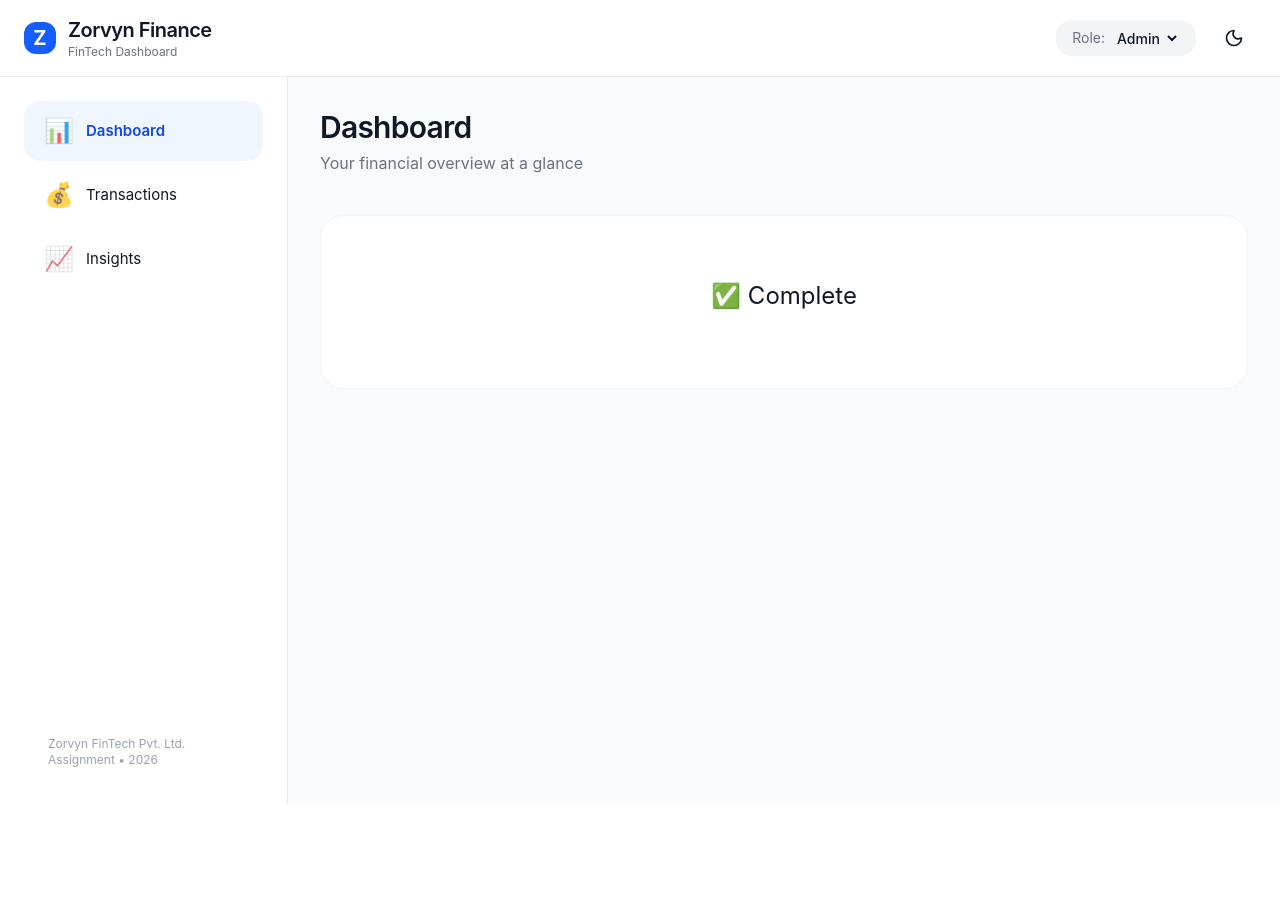
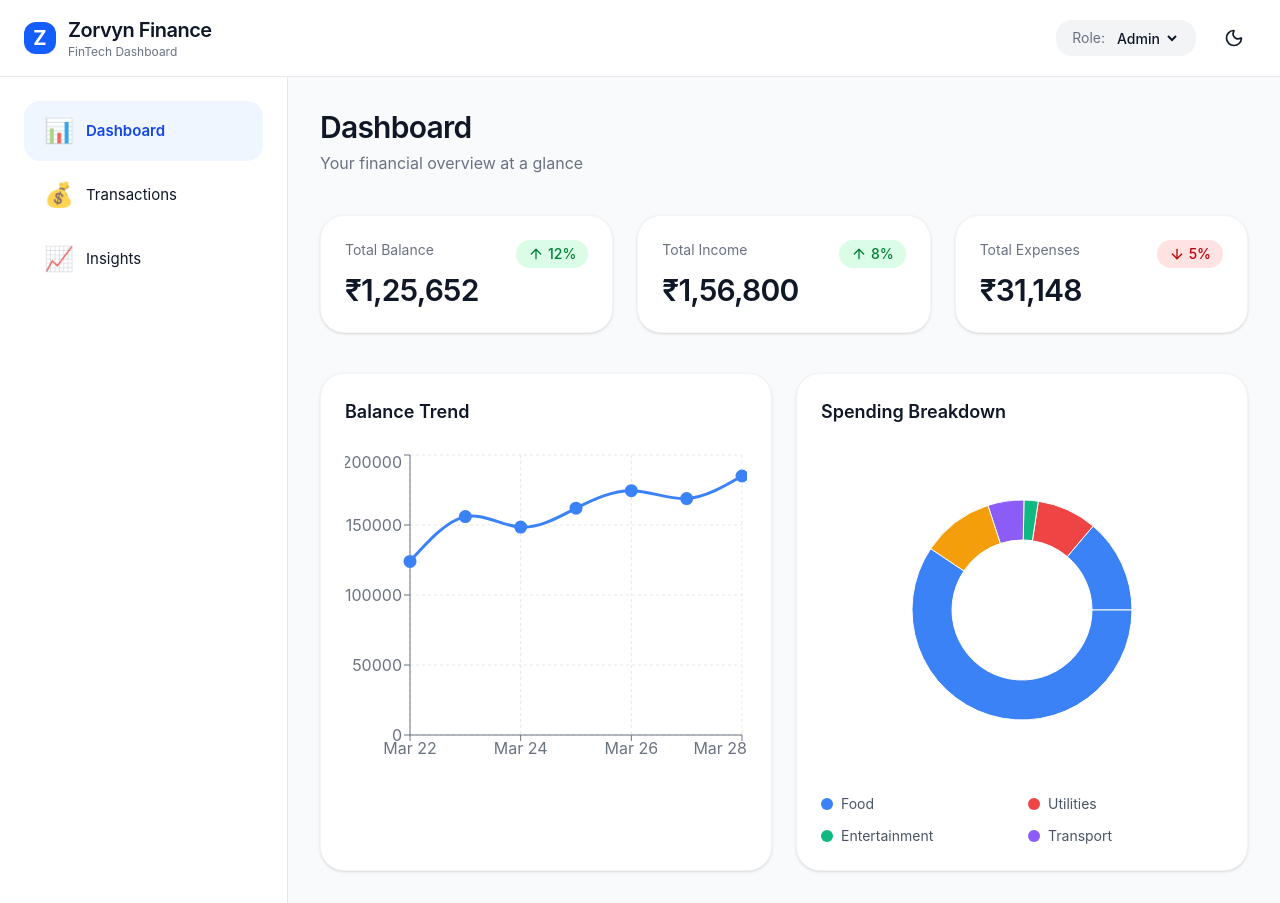
Before and after one commit to AswinRaj1123/Zorvyn_Assignment, a React (Vite) app in the folder finance-dashboard/: page / in a window 1280 px wide. Before the commit the page ends 804 px from the top, so only its background shows below. Built offline with nearby package versions, Linux system fonts and the light colour scheme.

Commit message:
feat: add summary and finance charts components to dashboard

```diff
--- a/finance-dashboard/src/App.jsx
+++ b/finance-dashboard/src/App.jsx
@@ -1,6 +1,9 @@
 import { useEffect, useState } from 'react';
 import { Menu, X, Sun, Moon } from 'lucide-react';
 import useStore from './store/useStore';
+import SummaryCard from './components/dashboard/SummaryCard';
+import FinanceCharts from './components/dashboard/FinanceCharts';
+import Card from './components/ui/Card';
 
 function App() {
   const {
@@ -10,17 +13,26 @@ function App() {
     setRole,
     darkMode,
     toggleDarkMode,
+    transactions,
   } = useStore();
 
-  const [isSidebarOpen, setIsSidebarOpen] = useState(false); // keep local for mobile
+  const [isSidebarOpen, setIsSidebarOpen] = useState(false);
 
-  // Sync dark mode on load
+  // Calculate Summary
+  const totalIncome = transactions
+    .filter(t => t.type === 'income')
+    .reduce((sum, t) => sum + t.amount, 0);
+
+  const totalExpense = transactions
+    .filter(t => t.type === 'expense')
+    .reduce((sum, t) => sum + t.amount, 0);
+
+  const totalBalance = totalIncome - totalExpense;
+
+  // Sync dark mode
   useEffect(() => {
-    if (darkMode) {
-      document.documentElement.classList.add('dark');
-    } else {
-      document.documentElement.classList.remove('dark');
-    }
+    if (darkMode) document.documentElement.classList.add('dark');
+    else document.documentElement.classList.remove('dark');
   }, [darkMode]);
 
   const navItems = [
@@ -31,7 +43,7 @@ function App() {
 
   return (
     <div className={`min-h-screen bg-gray-50 dark:bg-gray-950 text-gray-900 dark:text-gray-100 transition-colors duration-200`}>
-      {/* Header */}
+      {/* Header - Same as Day 2 */}
       <header className="bg-white dark:bg-gray-900 border-b border-gray-200 dark:border-gray-800 sticky top-0 z-50">
         <div className="max-w-7xl mx-auto px-6 py-4 flex items-center justify-between">
           <div className="flex items-center gap-3">
@@ -45,7 +57,6 @@ function App() {
           </div>
 
           <div className="flex items-center gap-4">
-            {/* Role Switch */}
             <div className="flex items-center gap-2 bg-gray-100 dark:bg-gray-800 px-4 py-2 rounded-2xl text-sm">
               <span className="text-gray-500 dark:text-gray-400">Role:</span>
               <select
@@ -58,7 +69,6 @@ function App() {
               </select>
             </div>
 
-            {/* Dark Mode Toggle */}
             <button
               onClick={toggleDarkMode}
               className="p-3 rounded-2xl hover:bg-gray-100 dark:hover:bg-gray-800 transition-all active:scale-95"
@@ -66,7 +76,6 @@ function App() {
               {darkMode ? <Sun size={20} /> : <Moon size={20} />}
             </button>
 
-            {/* Mobile Menu */}
             <button
               onClick={() => setIsSidebarOpen(!isSidebarOpen)}
               className="lg:hidden p-3"
@@ -78,7 +87,7 @@ function App() {
       </header>
 
       <div className="flex max-w-7xl mx-auto">
-        {/* Sidebar */}
+        {/* Sidebar - Same as Day 2 */}
         <aside className={`${isSidebarOpen ? 'block' : 'hidden'} lg:block w-72 bg-white dark:bg-gray-900 border-r border-gray-200 dark:border-gray-800 min-h-[calc(100vh-73px)] p-6`}>
           <nav className="space-y-1">
             {navItems.map((item) => (
@@ -99,28 +108,50 @@ function App() {
               </button>
             ))}
           </nav>
-
-          <div className="absolute bottom-8 px-6 text-xs text-gray-400 dark:text-gray-500">
-            Zorvyn FinTech Pvt. Ltd.<br />
-            Assignment • 2026
-          </div>
         </aside>
 
         {/* Main Content */}
         <main className="flex-1 p-6 lg:p-8">
-          <div className="mb-10">
-            <h2 className="text-3xl font-semibold capitalize tracking-tight">{activeTab}</h2>
-            <p className="text-gray-500 dark:text-gray-400 mt-1.5">
-              {activeTab === 'dashboard' && 'Your financial overview at a glance'}
-              {activeTab === 'transactions' && 'Track and manage all your transactions'}
-              {activeTab === 'insights' && 'Smart insights from your spending patterns'}
-            </p>
-          </div>
+          {activeTab === 'dashboard' && (
+            <>
+              <div className="mb-10">
+                <h2 className="text-3xl font-semibold tracking-tight">Dashboard</h2>
+                <p className="text-gray-500 dark:text-gray-400 mt-1.5">Your financial overview at a glance</p>
+              </div>
 
-          {/* Placeholder for now */}
-          <div className="bg-white dark:bg-gray-900 rounded-3xl border border-gray-100 dark:border-gray-800 p-16 text-center">
-            <p className="text-2xl mb-3">✅ Complete</p>
-          </div>
+              {/* Summary Cards */}
+              <div className="grid grid-cols-1 md:grid-cols-3 gap-6 mb-10">
+                <SummaryCard
+                  title="Total Balance"
+                  value={totalBalance}
+                  change={12}
+                />
+                <SummaryCard
+                  title="Total Income"
+                  value={totalIncome}
+                  change={8}
+                />
+                <SummaryCard
+                  title="Total Expenses"
+                  value={totalExpense}
+                  change={-5}
+                />
+              </div>
+
+              {/* Charts */}
+              <FinanceCharts transactions={transactions} />
+            </>
+          )}
+
+          {activeTab === 'transactions' && (
+            <div className="bg-white dark:bg-gray-900 rounded-3xl p-12 text-center border border-gray-100 dark:border-gray-800">
+            </div>
+          )}
+
+          {activeTab === 'insights' && (
+            <div className="bg-white dark:bg-gray-900 rounded-3xl p-12 text-center border border-gray-100 dark:border-gray-800">
+            </div>
+          )}
         </main>
       </div>
     </div>
--- /dev/null
+++ b/finance-dashboard/src/components/dashboard/FinanceCharts.jsx
@@ -0,0 +1,109 @@
+import { LineChart, Line, XAxis, YAxis, CartesianGrid, Tooltip, ResponsiveContainer, PieChart, Pie, Cell } from 'recharts';
+import Card from '../ui/Card';
+
+const COLORS = ['#3b82f6', '#ef4444', '#10b981', '#8b5cf6', '#f59e0b'];
+
+const FinanceCharts = ({ transactions }) => {
+  // Prepare data for Balance Trend (Last 7 days - simplified)
+  const balanceTrendData = [
+    { day: 'Mar 22', balance: 124000 },
+    { day: 'Mar 23', balance: 156000 },
+    { day: 'Mar 24', balance: 148500 },
+    { day: 'Mar 25', balance: 162000 },
+    { day: 'Mar 26', balance: 174500 },
+    { day: 'Mar 27', balance: 168900 },
+    { day: 'Mar 28', balance: 185000 },
+  ];
+
+  // Spending Breakdown by Category (only expenses)
+  const expenseData = transactions
+    .filter(t => t.type === 'expense')
+    .reduce((acc, curr) => {
+      const existing = acc.find(item => item.name === curr.category);
+      if (existing) {
+        existing.value += curr.amount;
+      } else {
+        acc.push({ name: curr.category, value: curr.amount });
+      }
+      return acc;
+    }, []);
+
+  return (
+    <div className="grid grid-cols-1 lg:grid-cols-2 gap-6">
+      {/* Balance Trend - Line Chart */}
+      <Card className="lg:col-span-1">
+        <h3 className="text-lg font-semibold mb-6">Balance Trend</h3>
+        <div className="h-80">
+          <ResponsiveContainer width="100%" height="100%">
+            <LineChart data={balanceTrendData}>
+              <CartesianGrid strokeDasharray="3 3" stroke="#e5e7eb" />
+              <XAxis dataKey="day" stroke="#6b7280" />
+              <YAxis stroke="#6b7280" />
+              <Tooltip
+                formatter={(value) => [`₹${value.toLocaleString('en-IN')}`, 'Balance']}
+                contentStyle={{
+                  backgroundColor: '#fff',
+                  border: 'none',
+                  borderRadius: '12px',
+                  boxShadow: '0 10px 15px -3px rgb(0 0 0 / 0.1)'
+                }}
+              />
+              <Line
+                type="natural"
+                dataKey="balance"
+                stroke="#3b82f6"
+                strokeWidth={3}
+                dot={{ fill: '#3b82f6', r: 5 }}
+              />
+            </LineChart>
+          </ResponsiveContainer>
+        </div>
+      </Card>
+
+      {/* Spending Breakdown - Pie Chart */}
+      <Card>
+        <h3 className="text-lg font-semibold mb-6">Spending Breakdown</h3>
+        <div className="h-80 flex items-center justify-center">
+          {expenseData.length > 0 ? (
+            <ResponsiveContainer width="100%" height="100%">
+              <PieChart>
+                <Pie
+                  data={expenseData}
+                  cx="50%"
+                  cy="50%"
+                  innerRadius={70}
+                  outerRadius={110}
+                  dataKey="value"
+                >
+                  {expenseData.map((entry, index) => (
+                    <Cell key={`cell-${index}`} fill={COLORS[index % COLORS.length]} />
+                  ))}
+                </Pie>
+                <Tooltip
+                  formatter={(value) => [`₹${value.toLocaleString('en-IN')}`]}
+                />
+              </PieChart>
+            </ResponsiveContainer>
+          ) : (
+            <p className="text-gray-400">No expense data available</p>
+          )}
+        </div>
+
+        {/* Legend */}
+        <div className="mt-6 grid grid-cols-2 gap-3 text-sm">
+          {expenseData.slice(0, 4).map((entry, index) => (
+            <div key={index} className="flex items-center gap-2">
+              <div
+                className="w-3 h-3 rounded-full"
+                style={{ backgroundColor: COLORS[index % COLORS.length] }}
+              />
+              <span className="text-gray-600 dark:text-gray-300">{entry.name}</span>
+            </div>
+          ))}
+        </div>
+      </Card>
+    </div>
+  );
+};
+
+export default FinanceCharts;
--- /dev/null
+++ b/finance-dashboard/src/components/dashboard/SummaryCard.jsx
@@ -0,0 +1,30 @@
+import { ArrowUp, ArrowDown } from 'lucide-react';
+import Card from '../ui/Card';
+
+const SummaryCard = ({ title, value, change, type }) => {
+  const isPositive = change > 0;
+
+  return (
+    <Card>
+      <div className="flex justify-between items-start">
+        <div>
+          <p className="text-sm text-gray-500 dark:text-gray-400">{title}</p>
+          <p className="text-3xl font-semibold mt-3 tracking-tight">
+            ₹{value.toLocaleString('en-IN')}
+          </p>
+        </div>
+
+        <div className={`flex items-center gap-1 text-sm font-medium px-3 py-1 rounded-full ${
+          isPositive
+            ? 'bg-green-100 text-green-700 dark:bg-green-950 dark:text-green-400'
+            : 'bg-red-100 text-red-700 dark:bg-red-950 dark:text-red-400'
+        }`}>
+          {isPositive ? <ArrowUp size={16} /> : <ArrowDown size={16} />}
+          {Math.abs(change)}%
+        </div>
+      </div>
+    </Card>
+  );
+};
+
+export default SummaryCard;
--- /dev/null
+++ b/finance-dashboard/src/components/ui/Card.jsx
@@ -0,0 +1,9 @@
+const Card = ({ children, className = "" }) => {
+  return (
+    <div className={`bg-white dark:bg-gray-900 rounded-3xl border border-gray-100 dark:border-gray-800 p-6 shadow-sm ${className}`}>
+      {children}
+    </div>
+  );
+};
+
+export default Card;
```
